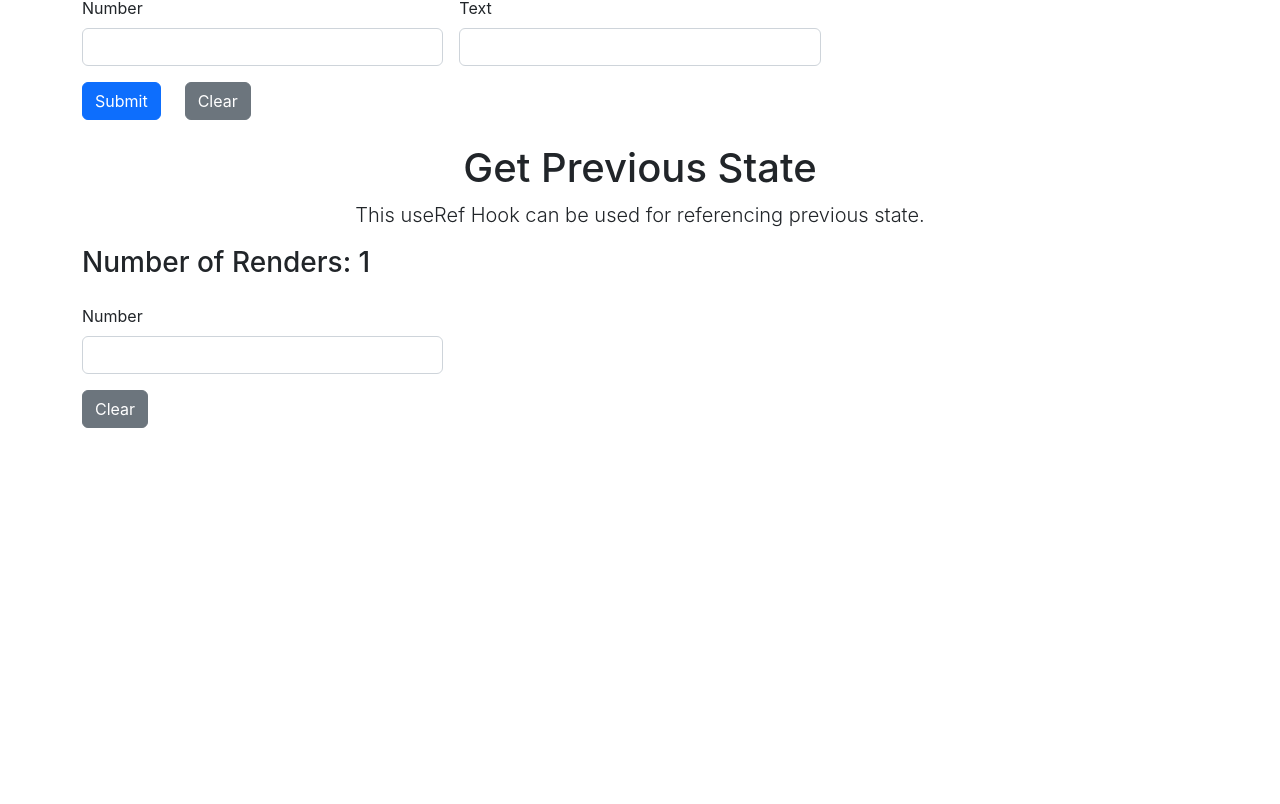
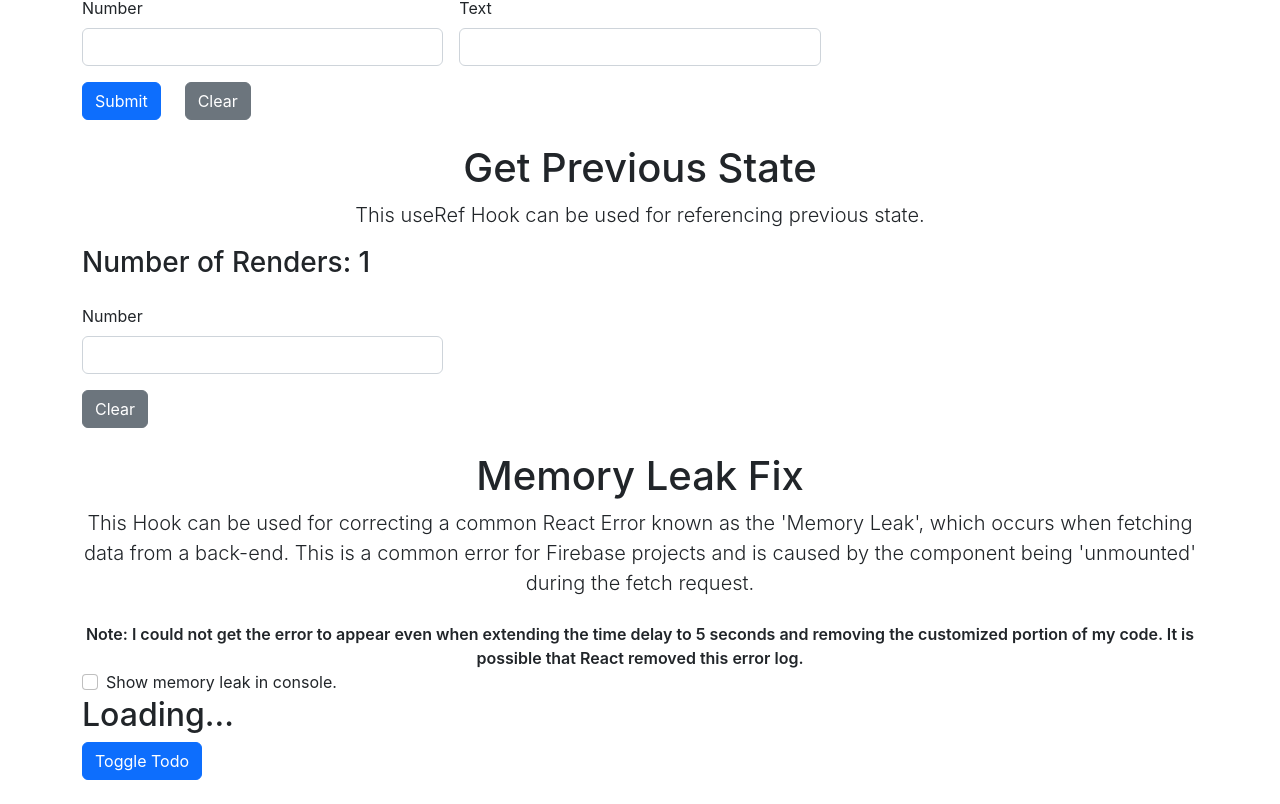
Before and after one commit to JordonOsborne/React-Sandbox, a React (Create React App) app: page /useRef in a window 1280 px wide. Shown: the part 364-1168 px from the top of the page. Before the commit the page ends 816 px from the top, so only its background shows below. Built offline with nearby package versions, Linux system fonts and the light colour scheme; no server answers.

Commit message:
useRef Memory Leak Fix Solution

```diff
--- /dev/null
+++ b/src/Components/Examples/UseRefMemoryLeakFix.jsx
@@ -0,0 +1,51 @@
+import Todo from "../Todo"
+import { useState } from "react"
+
+function UseRefMemoryLeakFix() {
+  const [showMemoryLeak, setShowMemoryLeak] = useState(false)
+  const [showTodo, setShowTodo] = useState(true)
+
+  const showError = () => {
+    setShowMemoryLeak(!showMemoryLeak)
+  }
+
+  return (
+    <div className='mb-4'>
+      <h1 className='text-center'>Memory Leak Fix</h1>
+      <p className='lead text-center'>
+        This Hook can be used for correcting a common React Error known as the
+        'Memory Leak', which occurs when fetching data from a back-end. This is
+        a common error for Firebase projects and is caused by the component
+        being 'unmounted' during the fetch request.
+      </p>
+      <p className='text-center fw-semibold mt-4'>
+        Note: I could not get the error to appear even when extending the time
+        delay to 5 seconds and removing the customized portion of my code. It is
+        possible that React removed this error log.
+      </p>
+      <form className='row g-3 form-check' id='Form'>
+        <div className='cols-md-4'>
+          <label htmlFor='showError' className='form-check-label'>
+            Show memory leak in console.
+          </label>
+          <input
+            type='checkbox'
+            name='showError'
+            id='showError'
+            className='form-check-input'
+            defaultChecked={showMemoryLeak}
+            onClick={showError}
+          />
+        </div>
+      </form>
+      {showTodo && <Todo showMemoryLeak={showMemoryLeak} />}
+      <button
+        onClick={() => setShowTodo(!showTodo)}
+        className='btn btn-primary'
+      >
+        Toggle Todo
+      </button>
+    </div>
+  )
+}
+export default UseRefMemoryLeakFix
--- /dev/null
+++ b/src/Components/Todo.jsx
@@ -0,0 +1,27 @@
+import { useState, useEffect, useRef } from "react"
+
+function Todo({ showMemoryLeak }) {
+  const [isLoading, setIsLoading] = useState(true)
+  const [todo, setTodo] = useState({})
+
+  const isMounted = useRef(true)
+
+  useEffect(() => {
+    fetch("https://jsonplaceholder.typicode.com/todos/1")
+      .then((response) => response.json())
+      .then((data) => {
+        setTimeout(() => {
+          if (isMounted.current) {
+            setTodo(data)
+            setIsLoading(false)
+          }
+        }, 5000)
+      })
+    // USING THE RETURN FOR WHEN OBJECT IS UNMOUNTED
+    return () => {
+      isMounted.current = showMemoryLeak
+    }
+  }, [showMemoryLeak, isMounted])
+  return isLoading ? <h2>Loading...</h2> : <h2>{todo.title}</h2>
+}
+export default Todo
--- a/src/Pages/UseRef.jsx
+++ b/src/Pages/UseRef.jsx
@@ -1,11 +1,13 @@
 import UseRefDOM from "../Components/Examples/UseRefDOM"
 import UseRefPrevState from "../Components/Examples/UseRefPrevState"
+import UseRefMemoryLeakFix from "../Components/Examples/UseRefMemoryLeakFix"
 
 function UseRef() {
   return (
     <>
       <UseRefDOM />
       <UseRefPrevState />
+      <UseRefMemoryLeakFix />
     </>
   )
 }
```
